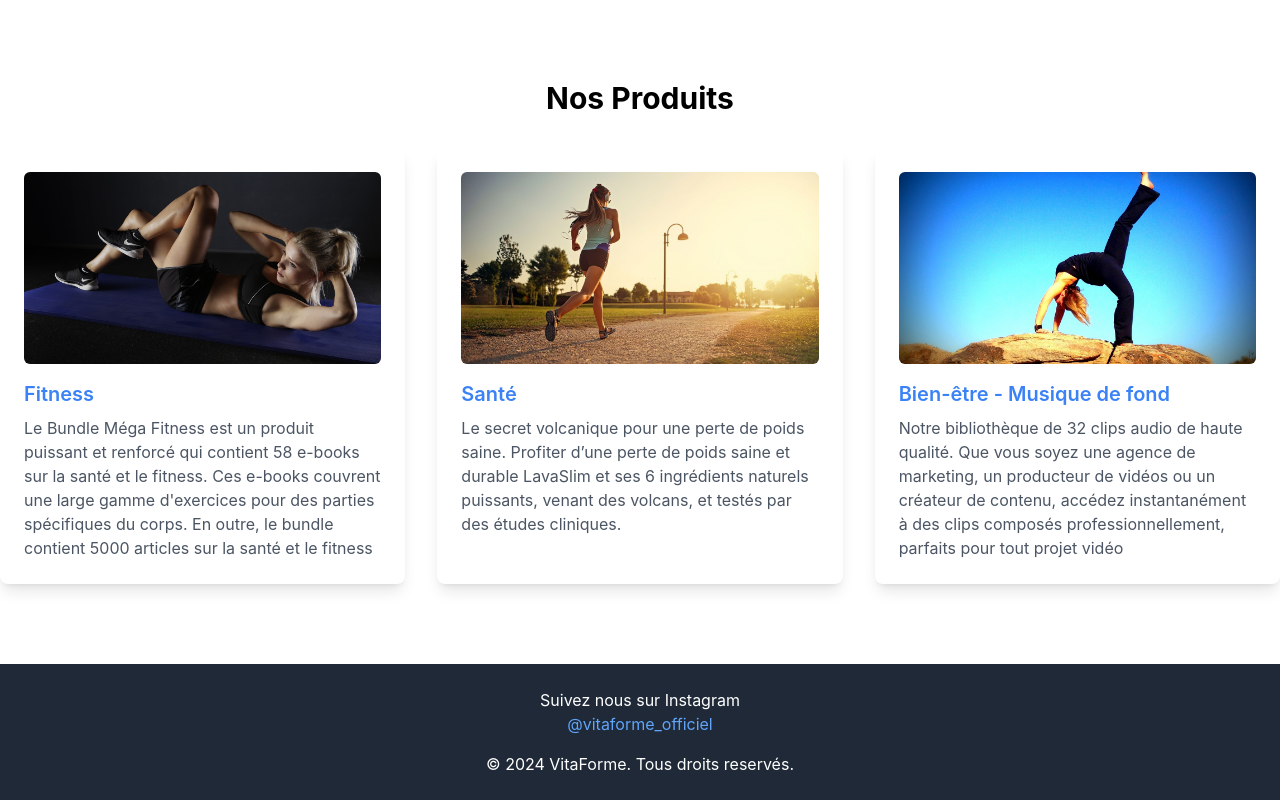
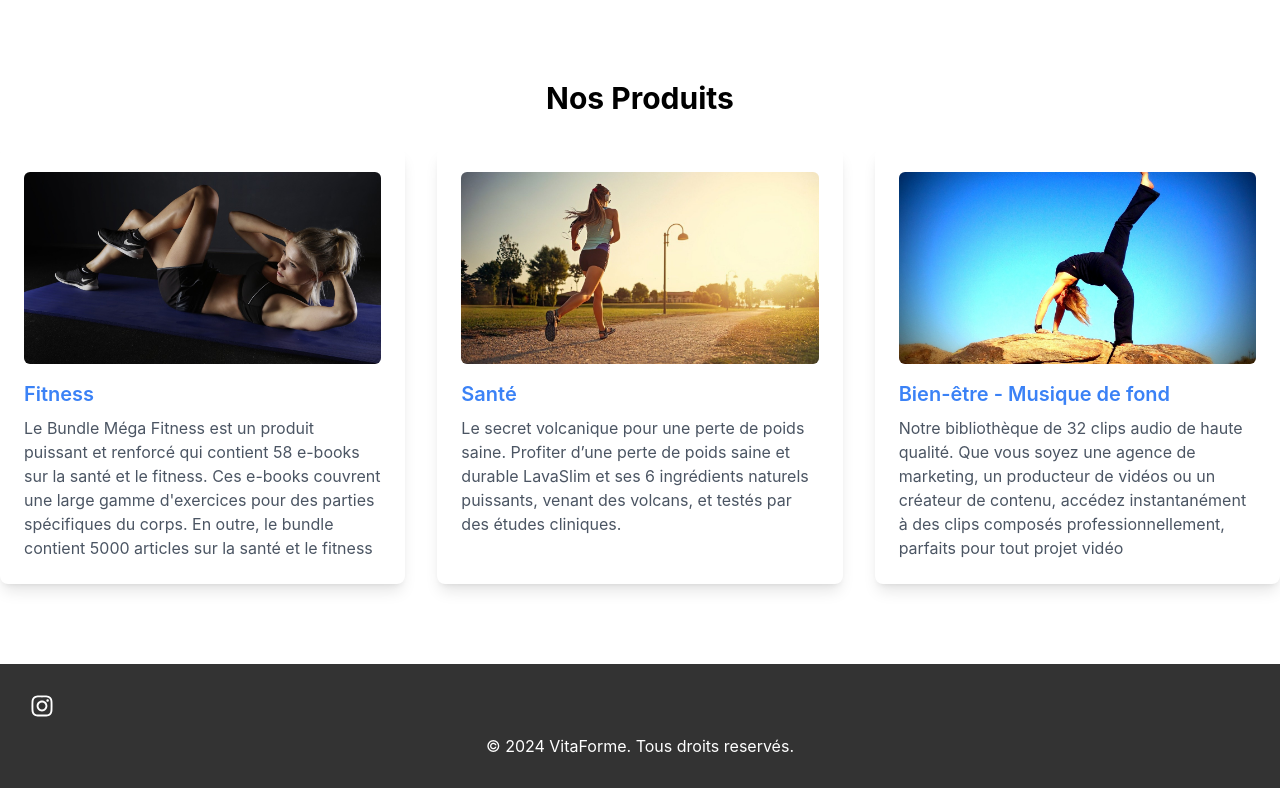
Before and after one commit to Piercel2022/fitenergie, a React (Create React App) app: page / in a window 1280 px wide. Shown: the part 526-1326 px from the top of the page. Built offline with nearby package versions, Linux system fonts and the light colour scheme.

Commit message:
Place the instagram icon on the left

```diff
--- a/package.json
+++ b/package.json
@@ -8,6 +8,7 @@
     "@testing-library/user-event": "^13.5.0",
     "react": "^18.3.1",
     "react-dom": "^18.3.1",
+    "react-icons": "^5.3.0",
     "react-scripts": "5.0.1",
     "web-vitals": "^2.1.4"
   },
--- a/src/components/Footer.js
+++ b/src/components/Footer.js
@@ -1,17 +1,35 @@
 import React from 'react';
+import { FaInstagram } from 'react-icons/fa';
 
 const Footer = () => {
   return (
-    <footer className="bg-gray-800 text-white py-6">
-      <div className="container mx-auto text-center">
-        <p>Suivez nous sur Instagram</p>
+    <footer className="bg-gray-800 text-white  text-center py-6" style={footerStyle}>
+      <div className="container mx-auto text-center" style={iconContainerStyle}>
+
         <a href="https://www.instagram.com/vitaforme_officiel" target="_blank" rel="noopener noreferrer" className="text-blue-400 hover:text-blue-300">
-          @vitaforme_officiel
+        <FaInstagram style={iconStyle} />
         </a>
         <p className="mt-4">&copy; {new Date().getFullYear()} VitaForme. Tous droits reservés.</p>
       </div>
     </footer>
   );
 };
+const footerStyle = {
+  padding: '20px',
+  backgroundColor: '#333',
+  color: '#fff',
+  textAlign: 'center',
+};
+
+const iconContainerStyle = {
+  margin: '10px 0',
+};
+
+const iconStyle = {
+  fontSize: '24px',
+  color: '#fff',
+  margin: '0 10px',
+
+};
 
 export default Footer;
```
Also changed, not shown: 1 other file (tests, documents, lock files or other folders).
